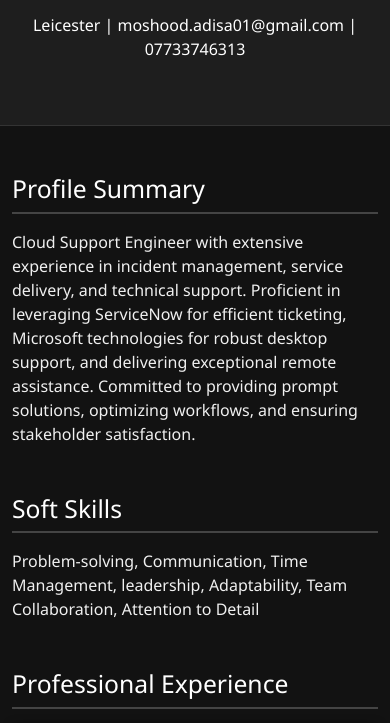
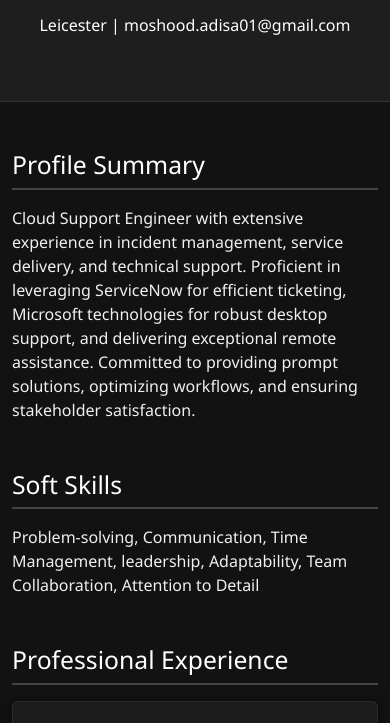
Before and after one commit to mshood8701/az-win-ser, a plain HTML site: page index.html in a window 390 px wide. Shown: the part 130-853 px from the top of the page. Drawn offline with nearby package versions, Linux system fonts and the light colour scheme.

Commit message:
remove the phone number on the index file

```diff
--- a/index.html
+++ b/index.html
@@ -14,7 +14,7 @@
     <div class="container">
       <h1 class="display-4">MOSHOOD ADISA</h1>
       <p class="lead">Cloud Engineer</p>
-      <p>Leicester | moshood.adisa01@gmail.com | 07733746313</p>
+      <p>Leicester | moshood.adisa01@gmail.com</p>
     </div>
   </header>
 
```
